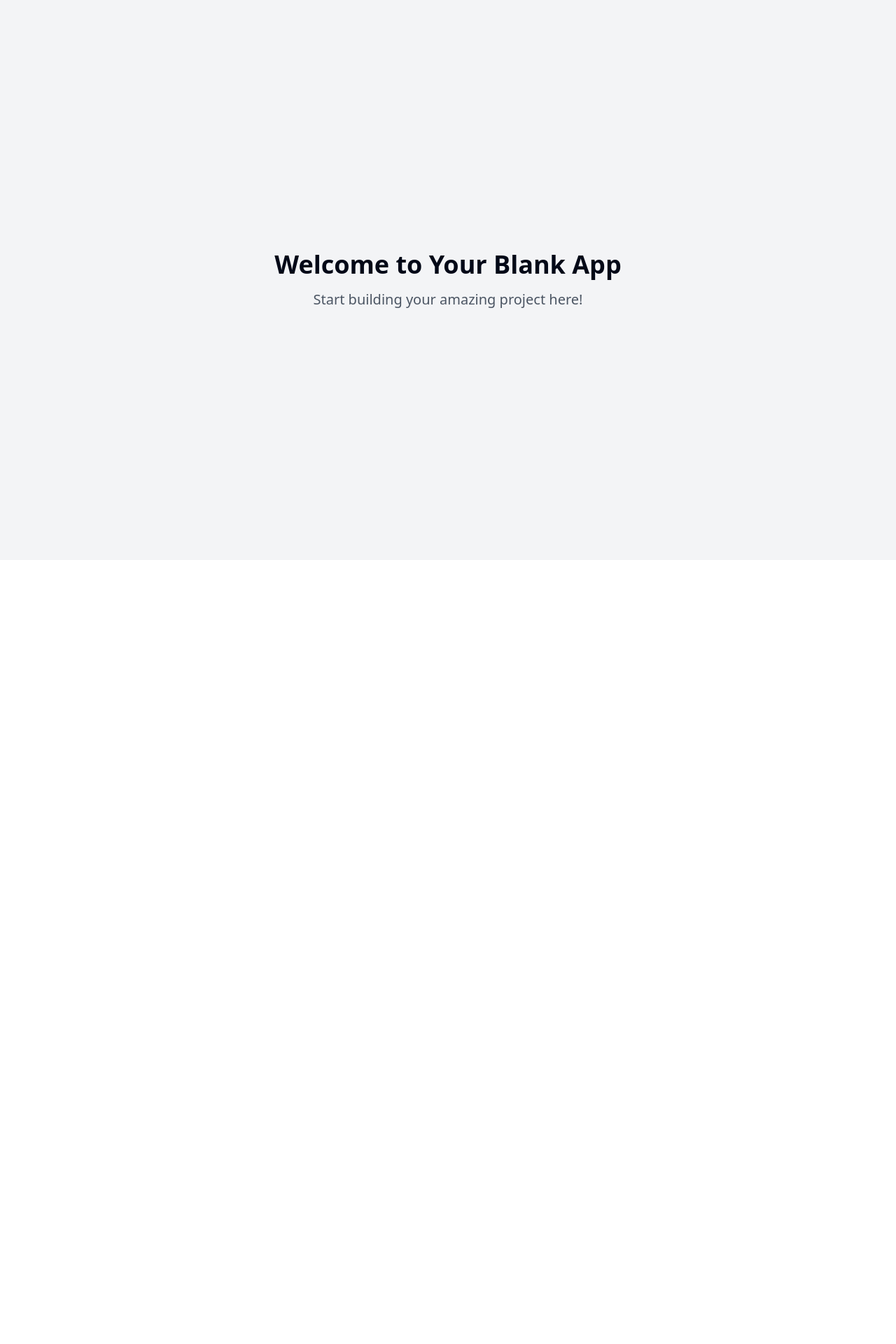
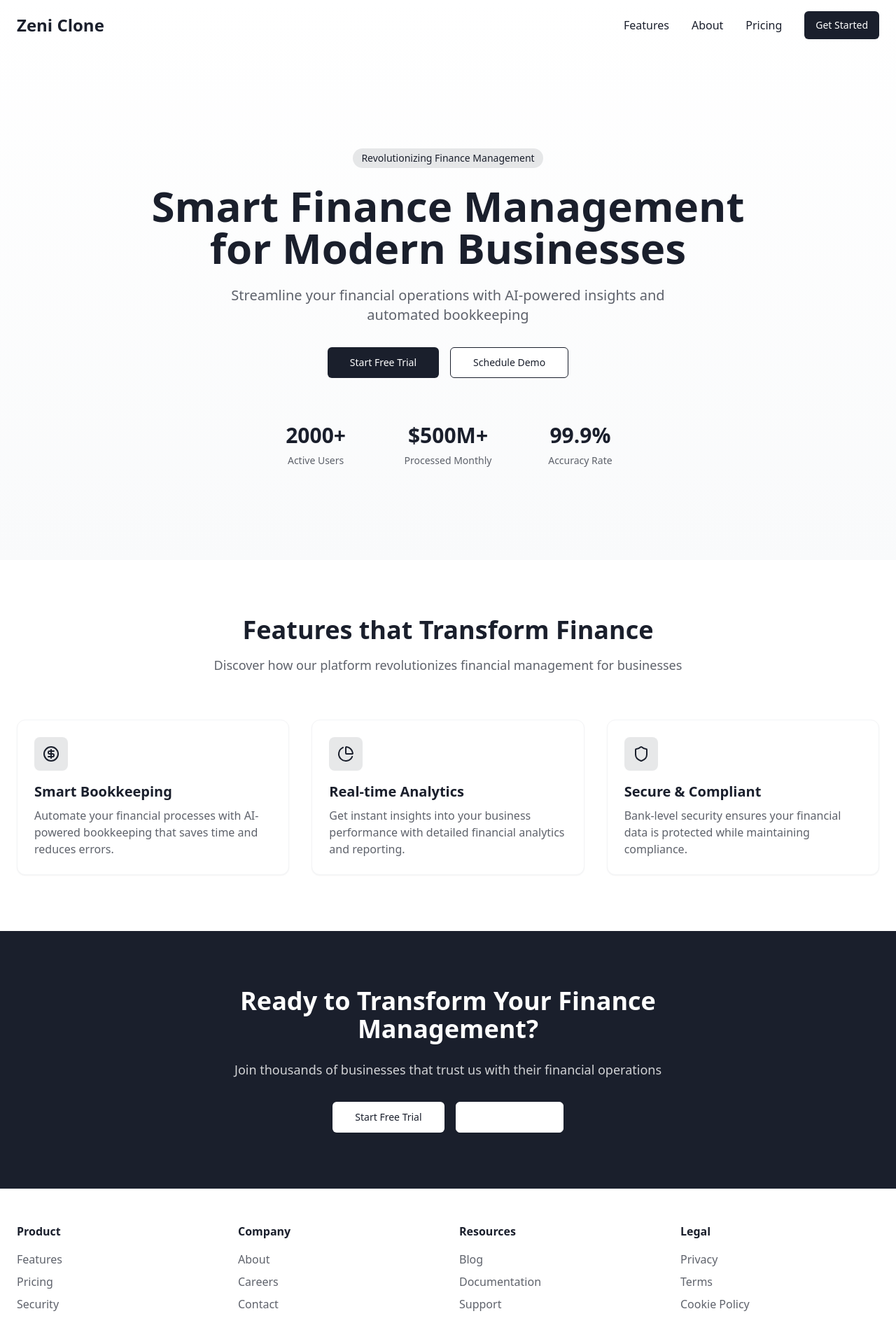
Before and after one commit to vijayadurgasi/associated-accounting-demo, a React (Vite) app: page / in a window 1280 px wide. Shown: the top 1920 px of the page at 70% size. Before the commit the page ends 800 px from the top, so only its background shows below. Built offline with nearby package versions, Linux system fonts and the light colour scheme.

Commit message:
Clone Zeni.ai
This commit implements a clone of the Zeni.ai website.  The specific implementation details are not included in this commit message.

```diff
--- /dev/null
+++ b/src/components/CTA.tsx
@@ -0,0 +1,34 @@
+
+import { Button } from "@/components/ui/button";
+
+export const CTA = () => {
+  return (
+    <section className="py-20 bg-slate">
+      <div className="container mx-auto px-6">
+        <div className="max-w-3xl mx-auto text-center animate-fade-up">
+          <h2 className="text-3xl md:text-4xl font-bold text-white mb-6">
+            Ready to Transform Your Finance Management?
+          </h2>
+          <p className="text-lg text-white/80 mb-8">
+            Join thousands of businesses that trust us with their financial operations
+          </p>
+          <div className="flex flex-col sm:flex-row gap-4 justify-center">
+            <Button
+              size="lg"
+              className="bg-white text-slate hover:bg-white/90 transition-colors"
+            >
+              Start Free Trial
+            </Button>
+            <Button
+              variant="outline"
+              size="lg"
+              className="border-white text-white hover:bg-white/10"
+            >
+              Contact Sales
+            </Button>
+          </div>
+        </div>
+      </div>
+    </section>
+  );
+};
--- /dev/null
+++ b/src/components/Features.tsx
@@ -0,0 +1,58 @@
+
+import { CircleDollarSign, PieChart, Shield } from "lucide-react";
+
+const features = [
+  {
+    icon: <CircleDollarSign className="w-6 h-6" />,
+    title: "Smart Bookkeeping",
+    description:
+      "Automate your financial processes with AI-powered bookkeeping that saves time and reduces errors.",
+  },
+  {
+    icon: <PieChart className="w-6 h-6" />,
+    title: "Real-time Analytics",
+    description:
+      "Get instant insights into your business performance with detailed financial analytics and reporting.",
+  },
+  {
+    icon: <Shield className="w-6 h-6" />,
+    title: "Secure & Compliant",
+    description:
+      "Bank-level security ensures your financial data is protected while maintaining compliance.",
+  },
+];
+
+export const Features = () => {
+  return (
+    <section id="features" className="py-20 bg-white">
+      <div className="container mx-auto px-6">
+        <div className="text-center mb-16 animate-fade-up">
+          <h2 className="text-3xl md:text-4xl font-bold text-slate mb-4">
+            Features that Transform Finance
+          </h2>
+          <p className="text-lg text-slate/70 max-w-2xl mx-auto">
+            Discover how our platform revolutionizes financial management for businesses
+          </p>
+        </div>
+
+        <div className="grid md:grid-cols-3 gap-8">
+          {features.map((feature, index) => (
+            <div
+              key={index}
+              className="p-6 rounded-xl bg-white border border-gray-100 shadow-sm hover:shadow-md transition-shadow animate-fade-up"
+              style={{ animationDelay: `${index * 100}ms` }}
+            >
+              <div className="w-12 h-12 bg-slate/10 rounded-lg flex items-center justify-center text-slate mb-4">
+                {feature.icon}
+              </div>
+              <h3 className="text-xl font-semibold text-slate mb-2">
+                {feature.title}
+              </h3>
+              <p className="text-slate/70">{feature.description}</p>
+            </div>
+          ))}
+        </div>
+      </div>
+    </section>
+  );
+};
--- /dev/null
+++ b/src/components/Footer.tsx
@@ -0,0 +1,48 @@
+
+export const Footer = () => {
+  return (
+    <footer className="bg-white border-t border-gray-100">
+      <div className="container mx-auto px-6 py-12">
+        <div className="grid grid-cols-2 md:grid-cols-4 gap-8">
+          <div>
+            <h3 className="font-semibold text-slate mb-4">Product</h3>
+            <ul className="space-y-2">
+              <li><a href="#" className="text-slate/70 hover:text-slate transition-colors">Features</a></li>
+              <li><a href="#" className="text-slate/70 hover:text-slate transition-colors">Pricing</a></li>
+              <li><a href="#" className="text-slate/70 hover:text-slate transition-colors">Security</a></li>
+            </ul>
+          </div>
+          <div>
+            <h3 className="font-semibold text-slate mb-4">Company</h3>
+            <ul className="space-y-2">
+              <li><a href="#" className="text-slate/70 hover:text-slate transition-colors">About</a></li>
+              <li><a href="#" className="text-slate/70 hover:text-slate transition-colors">Careers</a></li>
+              <li><a href="#" className="text-slate/70 hover:text-slate transition-colors">Contact</a></li>
+            </ul>
+          </div>
+          <div>
+            <h3 className="font-semibold text-slate mb-4">Resources</h3>
+            <ul className="space-y-2">
+              <li><a href="#" className="text-slate/70 hover:text-slate transition-colors">Blog</a></li>
+              <li><a href="#" className="text-slate/70 hover:text-slate transition-colors">Documentation</a></li>
+              <li><a href="#" className="text-slate/70 hover:text-slate transition-colors">Support</a></li>
+            </ul>
+          </div>
+          <div>
+            <h3 className="font-semibold text-slate mb-4">Legal</h3>
+            <ul className="space-y-2">
+              <li><a href="#" className="text-slate/70 hover:text-slate transition-colors">Privacy</a></li>
+              <li><a href="#" className="text-slate/70 hover:text-slate transition-colors">Terms</a></li>
+              <li><a href="#" className="text-slate/70 hover:text-slate transition-colors">Cookie Policy</a></li>
+            </ul>
+          </div>
+        </div>
+        <div className="mt-12 pt-8 border-t border-gray-100">
+          <p className="text-center text-slate/70">
+            © {new Date().getFullYear()} Zeni Clone. All rights reserved.
+          </p>
+        </div>
+      </div>
+    </footer>
+  );
+};
--- /dev/null
+++ b/src/components/Hero.tsx
@@ -0,0 +1,52 @@
+
+import { Button } from "@/components/ui/button";
+
+export const Hero = () => {
+  return (
+    <div className="min-h-screen flex items-center justify-center bg-gradient-to-b from-white to-gray-50 pt-20">
+      <div className="container mx-auto px-6">
+        <div className="flex flex-col items-center text-center animate-fade-up">
+          <span className="px-3 py-1 text-sm text-slate bg-slate/10 rounded-full mb-6">
+            Revolutionizing Finance Management
+          </span>
+          <h1 className="text-4xl md:text-6xl font-bold text-slate max-w-4xl mb-6 leading-tight">
+            Smart Finance Management for Modern Businesses
+          </h1>
+          <p className="text-lg md:text-xl text-slate/70 max-w-2xl mb-8">
+            Streamline your financial operations with AI-powered insights and automated bookkeeping
+          </p>
+          <div className="flex flex-col sm:flex-row gap-4">
+            <Button
+              size="lg"
+              className="bg-slate text-white hover:bg-slate/90 transition-colors"
+            >
+              Start Free Trial
+            </Button>
+            <Button
+              variant="outline"
+              size="lg"
+              className="border-slate text-slate hover:bg-slate/10"
+            >
+              Schedule Demo
+            </Button>
+          </div>
+
+          <div className="mt-16 grid grid-cols-2 md:grid-cols-3 gap-8 md:gap-16">
+            {[
+              ["2000+", "Active Users"],
+              ["$500M+", "Processed Monthly"],
+              ["99.9%", "Accuracy Rate"],
+            ].map(([number, label]) => (
+              <div key={label} className="text-center">
+                <div className="text-2xl md:text-3xl font-bold text-slate mb-2">
+                  {number}
+                </div>
+                <div className="text-sm text-slate/70">{label}</div>
+              </div>
+            ))}
+          </div>
+        </div>
+      </div>
+    </div>
+  );
+};
--- /dev/null
+++ b/src/components/Navbar.tsx
@@ -0,0 +1,54 @@
+
+import { useState, useEffect } from "react";
+import { Button } from "@/components/ui/button";
+
+export const Navbar = () => {
+  const [scrolled, setScrolled] = useState(false);
+
+  useEffect(() => {
+    const handleScroll = () => {
+      setScrolled(window.scrollY > 50);
+    };
+
+    window.addEventListener("scroll", handleScroll);
+    return () => window.removeEventListener("scroll", handleScroll);
+  }, []);
+
+  return (
+    <nav
+      className={`fixed top-0 left-0 right-0 z-50 transition-all duration-300 ${
+        scrolled
+          ? "bg-white/80 backdrop-blur-lg shadow-md"
+          : "bg-transparent"
+      }`}
+    >
+      <div className="container mx-auto px-6 py-4">
+        <div className="flex items-center justify-between">
+          <div className="flex items-center">
+            <a href="/" className="text-2xl font-bold text-slate">
+              Zeni Clone
+            </a>
+          </div>
+
+          <div className="hidden md:flex items-center space-x-8">
+            <a href="#features" className="text-slate hover:text-slate/80 transition-colors">
+              Features
+            </a>
+            <a href="#about" className="text-slate hover:text-slate/80 transition-colors">
+              About
+            </a>
+            <a href="#pricing" className="text-slate hover:text-slate/80 transition-colors">
+              Pricing
+            </a>
+            <Button
+              variant="default"
+              className="bg-slate text-white hover:bg-slate/90 transition-colors"
+            >
+              Get Started
+            </Button>
+          </div>
+        </div>
+      </div>
+    </nav>
+  );
+};
--- a/src/pages/Index.tsx
+++ b/src/pages/Index.tsx
@@ -1,12 +1,18 @@
-// Update this page (the content is just a fallback if you fail to update the page)
+
+import { Navbar } from "@/components/Navbar";
+import { Hero } from "@/components/Hero";
+import { Features } from "@/components/Features";
+import { CTA } from "@/components/CTA";
+import { Footer } from "@/components/Footer";
 
 const Index = () => {
   return (
-    <div className="min-h-screen flex items-center justify-center bg-gray-100">
-      <div className="text-center">
-        <h1 className="text-4xl font-bold mb-4">Welcome to Your Blank App</h1>
-        <p className="text-xl text-gray-600">Start building your amazing project here!</p>
-      </div>
+    <div className="min-h-screen">
+      <Navbar />
+      <Hero />
+      <Features />
+      <CTA />
+      <Footer />
     </div>
   );
 };
```
Also changed, not shown: tailwind.config.ts (+46 -54 lines).
